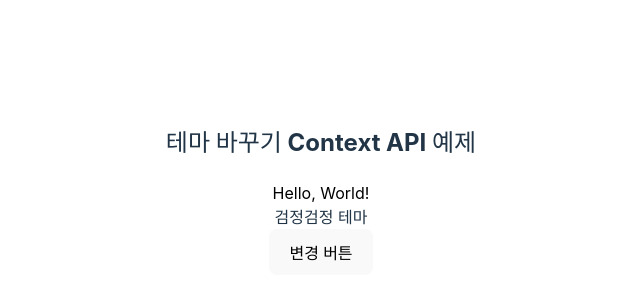
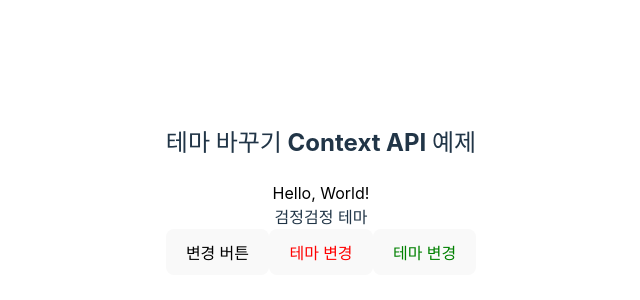
Before and after one commit to aaronryu/react-tutorial, a React (Vite) app: page / in a window 1280 px wide. Shown: the part 210-510 px from the top of the page, without its empty margins (319-959 px from the left). Built offline with nearby package versions, Linux system fonts and the light colour scheme.

Commit message:
실습 25-8: 전역 상태 수정 시 파라미터(Action) 주입 예시

```diff
--- a/src/App.jsx
+++ b/src/App.jsx
@@ -21,6 +21,10 @@ const themeSlice = createSlice({
         previousState.color = 'black'
         // previousState.desc = '검정검정 테마' - immer 적용에 따른 부분 렌더링 확인을 위해 주석처리
       }
+    },
+    modify: (previousState, { payload, type }) => {
+      previousState.color = payload.color
+      previousState.desc = payload.desc
     },
   },
 })
@@ -59,6 +63,16 @@ function ChangeButton() {
   return <button onClick={() => dispatch(themeSlice.actions.change())}>변경 버튼</button>
 }
 
+function ModifyButton({ color, desc }) {
+  // 4.2. Store 전역 상태에 대한 Setter
+  const dispatch = useDispatch()
+  return (
+    <button onClick={() => dispatch(themeSlice.actions.modify({ color, desc }))}>
+      <span style={{ color }}>테마 변경</span>
+    </button>
+  )
+}
+
 function App() {
   return (
     <Provider store={store}>
@@ -69,6 +83,8 @@ function App() {
         <ThemeText />
         <ThemeDescription />
         <ChangeButton />
+        <ModifyButton color='red' desc='빨강빨강 테마' />
+        <ModifyButton color='green' desc='초롱초롱 테마' />
       </>
     </Provider>
   )
```
